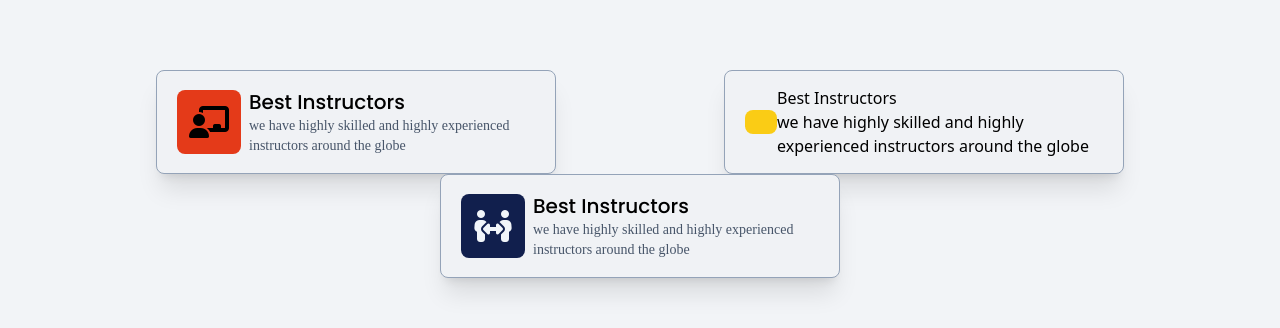
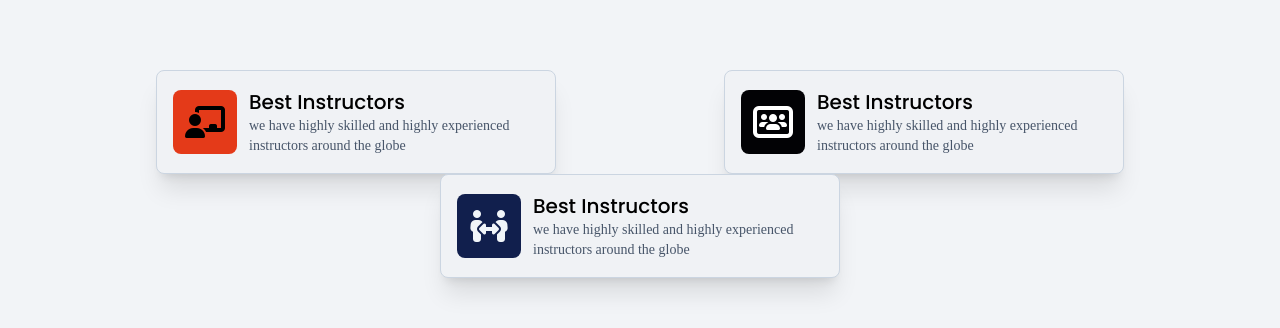
Before and after one commit to Hartaj-Singh-Dev/RevoIELTS, a React (Vite) app: page / in a window 1280 px wide. Shown: the part 1144-1472 px from the top of the page. Built offline with nearby package versions, Linux system fonts and the light colour scheme; a web font is replaced by a local one.

Commit message:
Let's push on prod

```diff
--- a/components/About.tsx
+++ b/components/About.tsx
@@ -17,23 +17,23 @@ const About = () => {
                 </div>
             </div>
             <div className="w-full p-2 mt-2 flex flex-col sm:flex-row flex-wrap items-center justify-around">
-                <div className=" sm:w-[25rem] sm:p-5 flex mb-4 sm:m-0 pl-2 h-[6rem] sm:h-[6.5rem] justify-around items-center shadow-lg sm:shadow-xl border border-slate-400 rounded-lg bg-[#f0f2f5]">
+                <div className=" sm:w-[25rem] sm:p-4 flex mb-4 sm:m-0 pl-2 h-[6rem] sm:h-[6.5rem] justify-around items-center shadow-lg sm:shadow-xl border border-slate-300 rounded-lg bg-[#f0f2f5]">
                     <div className="h-[4rem] px-3 flex justify-center rounded-lg items-center bg-[#E43A19]"><i className="fa text-black fa-2x fa-light fa-chalkboard-user"></i></div>
-                    <div className="px-2">
+                    <div className="px-3">
                         <h3 className="font-['Poppins'] text-xl font-medium">Best Instructors</h3>
                         <p className="font-['Switzer'] text-sm text-slate-600">we have highly skilled and highly experienced instructors around the globe</p>
                     </div>
                 </div>
-                <div className=" sm:w-[25rem] sm:p-5 flex mt-4  sm:m-0 mb-4 h-[6rem] sm:h-[6.5rem] justify-around items-center shadow-lg sm:shadow-xl border border-slate-400 p-3 rounded-lg bg-[#f0f2f5]">
-                    <div className="px-4 py-3 bg-yellow-400 rounded-lg"></div>
-                    <div>
-                        <h3>Best Instructors</h3>
-                        <p>we have highly skilled and highly experienced instructors around the globe</p>
+                <div className=" sm:w-[25rem] sm:p-4 flex mt-4  sm:m-0 mb-4 h-[6rem] sm:h-[6.5rem] justify-around items-center shadow-lg sm:shadow-xl border border-slate-300 p-3 rounded-lg bg-[#f0f2f5]">
+                    <div className="h-[4rem] px-3 flex justify-center items-center  bg-[#020205] rounded-lg"> <i className="fa fa-2x fa-solid text-white fa-users-rectangle"></i></div>
+                    <div className="px-3">
+                        <h3 className="font-['Poppins'] text-xl font-medium">Best Instructors</h3>
+                        <p className="font-['Switzer'] text-sm  text-slate-600">we have highly skilled and highly experienced instructors around the globe</p>
                     </div>
                 </div>
-                <div className=" sm:w-[25rem] sm:p-5 flex mt-4 sm:m-0 h-[6rem] sm:h-[6.5rem] pl-2 justify-around items-center shadow-lg sm:shadow-xl border border-slate-400 rounded-lg bg-[#f0f2f5]">
+                <div className=" sm:w-[25rem] sm:p-4 flex mt-4 sm:m-0 h-[6rem] sm:h-[6.5rem] pl-2 justify-around items-center shadow-lg sm:shadow-xl border border-slate-300 rounded-lg bg-[#f0f2f5]">
                     <div className="h-[4rem] flex px-3 justify-center items-center rounded-lg  bg-[#111F4D]"><i className="fa text-slate-100 fa-2x fa-light fa-people-arrows"></i> </div>
-                    <div className="px-2">
+                    <div className="px-3">
                         <h3 className="font-['Poppins'] text-xl  font-medium ">Best Instructors</h3>
                         <p className="font-['Switzer'] text-sm text-slate-600 ">we have highly skilled and highly experienced instructors around the globe</p>
                     </div>
```
